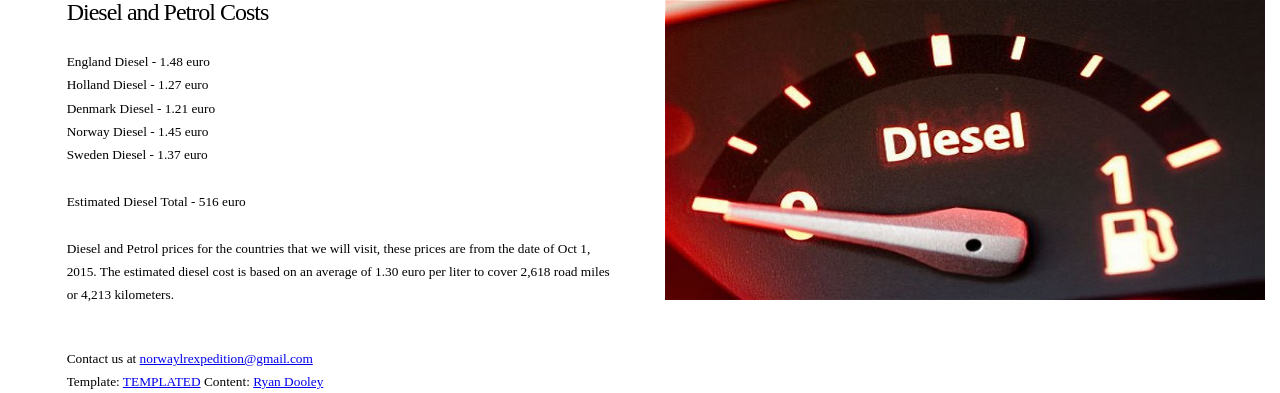
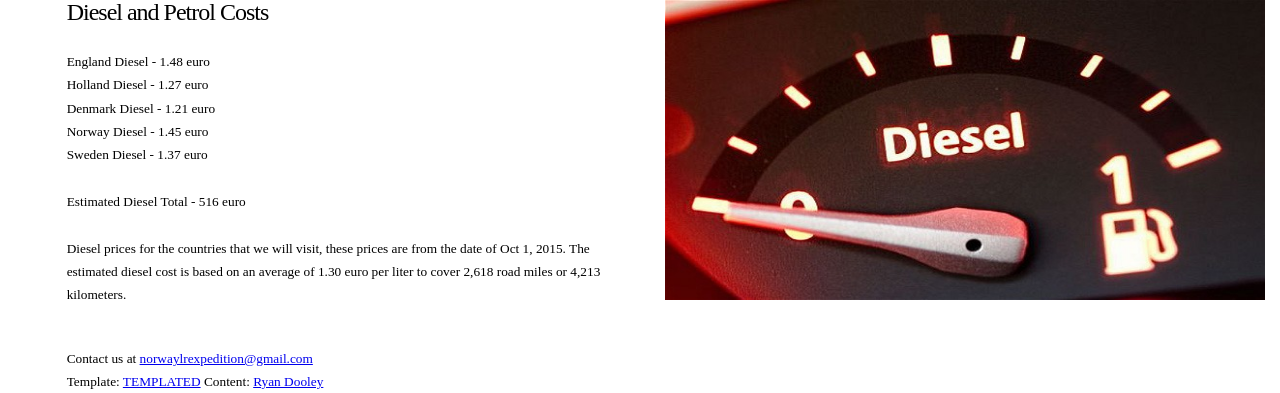
Before and after one commit to interlochen/overland, a Django app: page /overland/details/ in a window 1280 px wide. Shown: the part 1345-1738 px from the top of the page. Run offline with Django 3.2, Linux system fonts and the light colour scheme; some libraries are stand-ins or nearby versions.

Commit message:
correct mistake

```diff
--- a/mysite/overland/templates/overland/details.html
+++ b/mysite/overland/templates/overland/details.html
@@ -59,7 +59,7 @@
 								<br>
 								<li>Estimated Diesel Total - 516 euro</li>
 								<br>
-								<p>Diesel and Petrol prices for the countries that we will visit, these prices are from the date of Oct 1, 2015. The estimated diesel cost
+								<p>Diesel prices for the countries that we will visit, these prices are from the date of Oct 1, 2015. The estimated diesel cost
 								   is based on an average of 1.30 euro per liter to cover 2,618 road miles or 4,213 kilometers.</p>
 							</ul>
 						</section>
```
